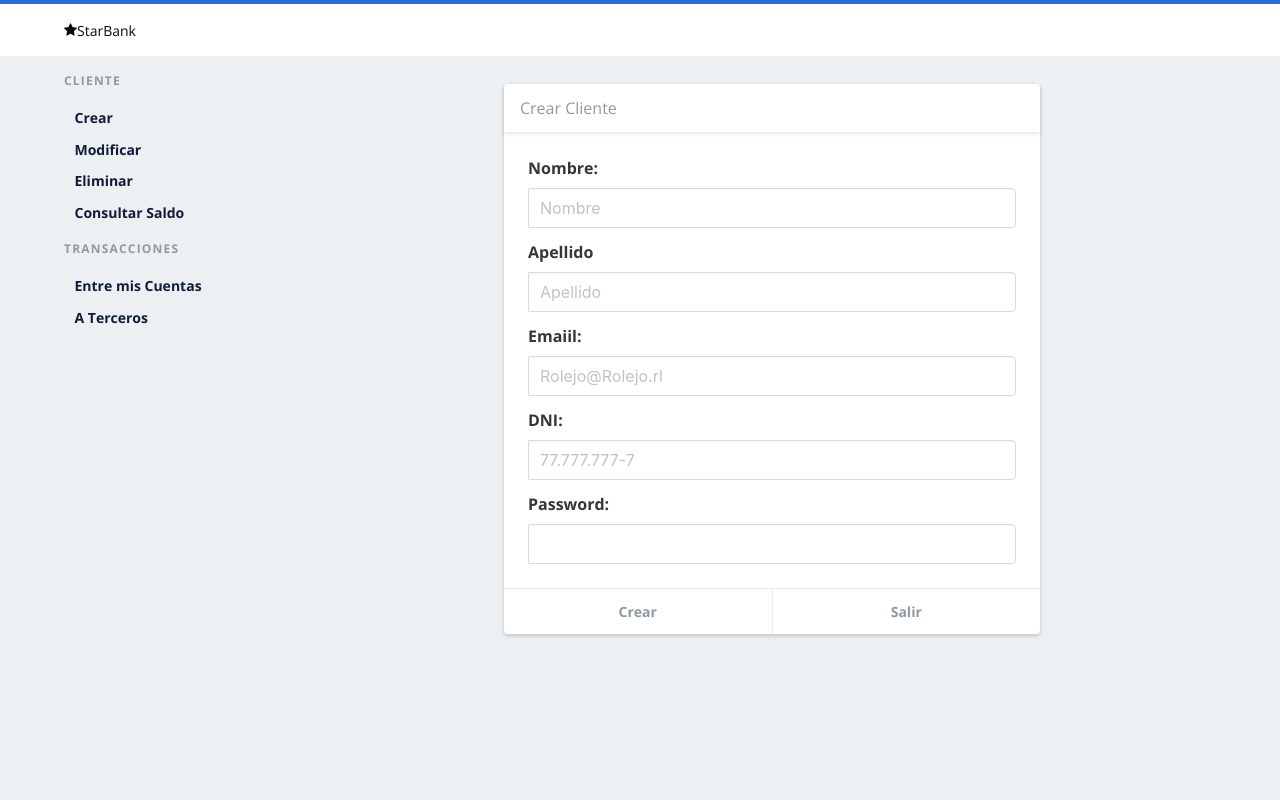
After one commit to MiguelMunozC/starbank, a PHP site: page /admin/Crear.php in a window 1280 px wide. The commit adds this page. Run offline with PHP 8.4, Linux system fonts and the light colour scheme; some libraries are stand-ins or nearby versions.

Commit message:
crear
funca mmm ni idea pero hay ta

PD: tengo sueño

```diff
--- /dev/null
+++ b/admin/Crear.php
@@ -0,0 +1,133 @@
+<!DOCTYPE html>
+<html>
+<head>
+     <meta charset="utf-8">
+     <meta http-equiv="X-UA-Compatible" content="IE=edge">
+     <meta name="viewport" content="width=device-width, initial-scale=1">
+     <title>Admin - StarBank</title>
+     <link rel="stylesheet" href="https://cdnjs.cloudflare.com/ajax/libs/font-awesome/4.7.0/css/font-awesome.min.css"
+           integrity="sha256-eZrrJcwDc/3uDhsdt61sL2oOBY362qM3lon1gyExkL0=" crossorigin="anonymous"/>
+     <link href="https://fonts.googleapis.com/css?family=Open+Sans:300,400,700" rel="stylesheet">
+     <!-- Bulma Version 0.6.0 -->
+     <link rel="stylesheet" href="https://cdnjs.cloudflare.com/ajax/libs/bulma/0.6.0/css/bulma.min.css"
+           integrity="sha256-HEtF7HLJZSC3Le1HcsWbz1hDYFPZCqDhZa9QsCgVUdw=" crossorigin="anonymous"/>
+     <link rel="stylesheet" type="text/css" href="../css/admin.css">
+</head>
+<body>
+
+<!-- START NAV -->
+<nav class="navbar is-white">
+     <div class="container">
+          <div class="navbar-brand">
+               <a class="navbar-item brand-text" href="admin.php">
+                    <i class="fa fa-star" aria-hidden="true"></i>
+                    StarBank
+               </a>
+               <div class="navbar-burger burger" data-target="navMenu">
+                    <span></span>
+                    <span></span>
+                    <span></span>
+               </div>
+          </div>
+
+     </div>
+</nav>
+<!-- END NAV -->
+<div class="container">
+     <div class="columns">
+          <div class="column is-3">
+               <aside class="menu">
+                    <p class="menu-label">
+                         Cliente
+                    </p>
+                    <ul class="menu-list">
+                         <li><a>Crear</a></li>
+                         <li><a>Modificar</a></li>
+                         <li><a>Eliminar</a></li>
+                         <li><a>Consultar Saldo</a></li>
+                    </ul>
+                    <!--          <p class="menu-label">-->
+                    <!--            Administration-->
+                    <!--          </p>-->
+                    <!--          <ul class="menu-list">-->
+                    <!--            <li><a>Team Settings</a></li>-->
+                    <!--            <li>-->
+                    <!--              <a>Manage Your Team</a>-->
+                    <!--              <ul>-->
+                    <!--                <li><a>Members</a></li>-->
+                    <!--                <li><a>Plugins</a></li>-->
+                    <!--                <li><a>Add a member</a></li>-->
+                    <!--              </ul>-->
+                    <!--            </li>-->
+                    <!--            <li><a>Invitations</a></li>-->
+                    <!--            <li><a>Cloud Storage Environment Settings</a></li>-->
+                    <!--            <li><a>Authentication</a></li>-->
+                    <!--          </ul>-->
+                    <p class="menu-label">
+                         Transacciones
+                    </p>
+                    <ul class="menu-list">
+                         <li><a>Entre mis Cuentas</a></li>
+                         <li><a>A Terceros</a></li>
+                    </ul>
+               </aside>
+          </div>
+          <div class="column is-9 field has-addons has-addons-centered">
+               <div class="column is-8 ">
+                    <div class="card">
+                         <header class="card-header">
+                              <p class="card-header-title card-color-success">
+                                   Crear Cliente
+                              </p>
+
+                         </header>
+                         <div class="card-content">
+                              <div class="field">
+                                   <label class="label">Nombre:</label>
+                                   <div class="control">
+                                        <input class="input" type="text" placeholder="Nombre">
+                                   </div>
+                              </div>
+                              <div class="field">
+                                   <label class="label">Apellido</label>
+                                   <div class="control">
+                                        <input class="input" type="text" placeholder="Apellido">
+                                   </div>
+                              </div>
+                              <div class="field">
+                                        <label class="label">Emaiil:</label>
+                                        <div class="control">
+                                             <input class="input" type="email" placeholder="Rolejo@Rolejo.rl">
+                                        </div>
+                                   </div>
+
+                              <div class="field">
+                                   <label class="label">DNI:</label>
+                                   <div class="control">
+                                        <input class="input" type="text" placeholder="77.777.777-7">
+                                   </div>
+                              </div>
+
+                              <div class="field">
+                                   <label class="label">Password:</label>
+                                   <div class="control">
+                                        <input class="input" type="password" placeholder="">
+                                   </div>
+                              </div>
+
+                         </div>
+                         <footer class="card-footer">
+                              <a href="#" class="card-footer-item">Crear</a>
+
+                              <a href="#" class="card-footer-item">Salir</a>
+                         </footer>
+                    </div>
+               </div>
+          </div>
+     </div>
+</div>
+<script async type="text/javascript" src="../js/bulma.js"></script>
+
+
+</body>
+</html>
--- a/admin/admin.php
+++ b/admin/admin.php
@@ -39,7 +39,7 @@
             Cliente
           </p>
           <ul class="menu-list">
-            <li><a>Crear</a></li>
+            <li><a href="Crear.php">Crear</a></li>
             <li><a>Modificar</a></li>
               <li><a>Eliminar</a></li>
               <li><a>Consultar Saldo</a></li>
```
